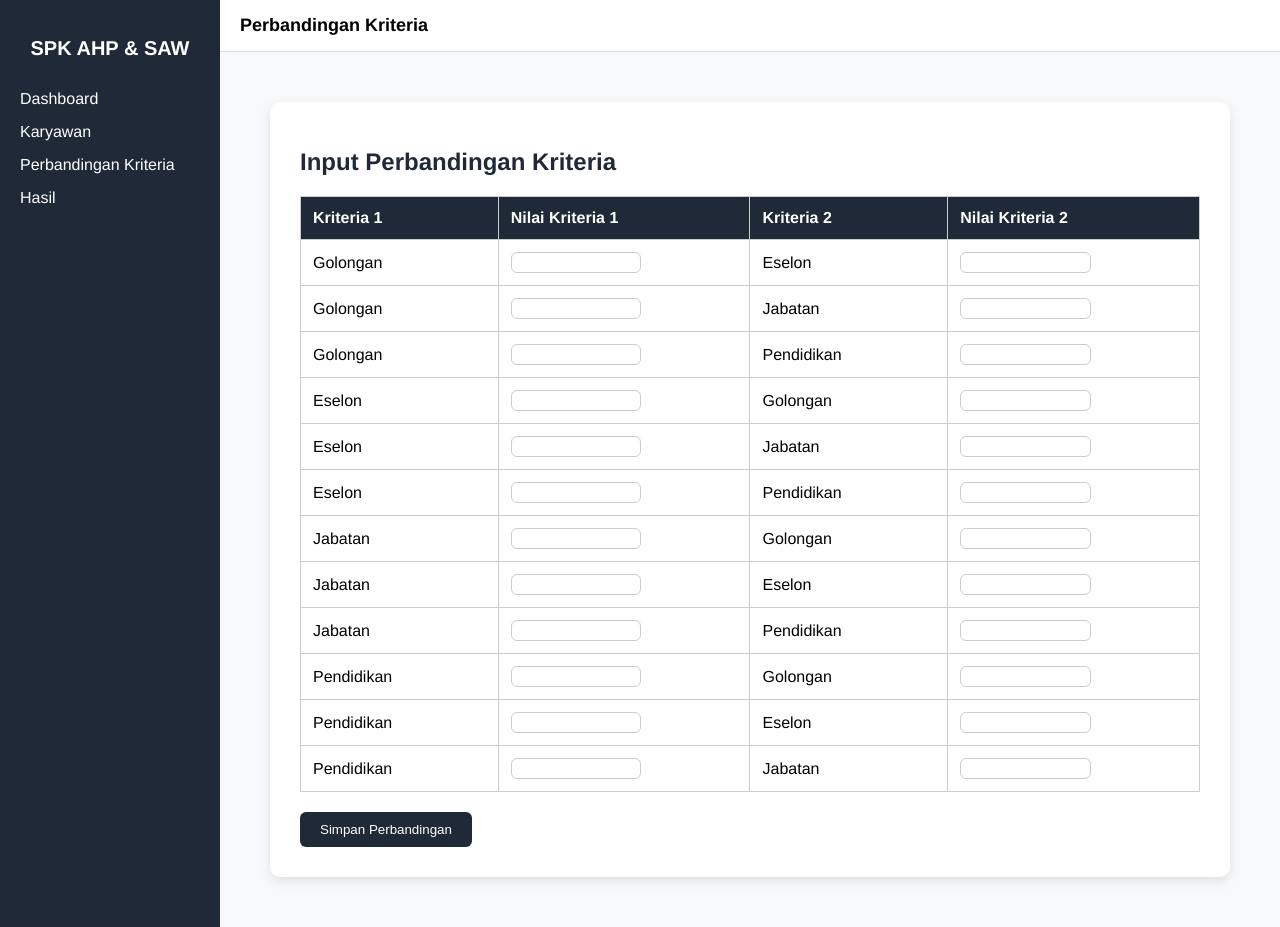
After one commit to naufal-alwi-p/spk-ahp-saw, a Python web app: template app/interface/templates/perbandingan_kriteria.html in a window 1280 px wide. The commit adds this page. Run offline with Jinja, Linux system fonts and the light colour scheme; the template is opened without the code that fills it, so the values that code supplies are empty.

Commit message:
Revisi dan menambah halaman sesuai diskusi kemarin

```diff
--- a/app/static/css/style.css
+++ b/app/interface/static/css/style.css
@@ -1,7 +1,7 @@
 /* Reset Layout */
 body {
     margin: 0;
-    font-family: Arial, sans-serif;
+    font-family: Helvetica, serif;
     display: flex;
     height: 100vh;
 }
@@ -60,7 +60,7 @@ body {
     background-color: #ffffff;
     padding: 15px 20px;
     font-size: 18px;
-    border-bottom: 1px solid #ddd;
+    border-bottom: 1px solid #dddddd;
 }
 
 .navbar-title {
@@ -116,20 +116,6 @@ body {
     font-size: 16px;
 }
 
-form#form-karyawan {
-    display: flex;
-    flex-wrap: wrap;
-    gap: 10px;
-    margin-bottom: 30px;
-}
-
-form#form-karyawan input {
-    padding: 10px;
-    border: 1px solid #ccc;
-    border-radius: 6px;
-    flex: 1 1 30%;
-}
-
 form#form-karyawan button {
     padding: 10px 20px;
     background-color: #1f2937;
@@ -139,6 +125,92 @@ form#form-karyawan button {
     cursor: pointer;
 }
 
+form#form-skor button {
+    width: fit-content;
+    padding: 10px 20px;
+    background-color: #1f2937;
+    color: white;
+    border: none;
+    border-radius: 6px;
+    cursor: pointer;
+}
+
+form#form-skor button:hover {
+    background-color: #374151;
+}
+
+form#form-perbandingan button{
+    padding: 10px 20px;
+    background-color: #1f2937;
+    color: white;
+    border: none;
+    border-radius: 6px;
+    cursor: pointer;
+}
+
+form#form-karyawan {
+    display: flex;
+    flex-direction: column;
+    gap: 15px;
+    max-width: 500px;
+    margin-top: 20px;
+}
+
+form#form-karyawan input,
+form#form-karyawan select {
+    padding: 10px;
+    border: 1px solid #ccc;
+    border-radius: 6px;
+    font-size: 14px;
+}
+
 form#form-karyawan button:hover {
     background-color: #374151;
 }
+
+/* Gaya untuk kolom Pendidikan dengan tombol */
+.education-cell {
+    display: flex;
+    align-items: center;
+    justify-content: space-between;
+}
+
+.education-text {
+    flex-grow: 1;
+}
+
+/* Gaya tombol dari input pengguna */
+a.button-edit {
+    padding: 6px 12px;
+    background-color: #25eb2f;
+    color: white;
+    text-decoration: none;
+    border-radius: 6px;
+    font-size: 12px;
+    margin-right: 5px;
+}
+
+a.button-edit:hover {
+    background-color: #25eb2f;
+}
+
+a.button-hapus {
+    padding: 6px 12px;
+    background-color: #dc2626;
+    color: white;
+    text-decoration: none;
+    border-radius: 6px;
+    font-size: 12px;
+    margin-right: 5px;
+}
+
+a.button-hapus:hover {
+    background-color: #b91c1c;
+}
+
+form#form-perbandingan input[type="number"] {
+    width: 55%;
+    padding: 2px;
+    border: 1px solid #ccc;
+    border-radius: 6px;
+}
--- /dev/null
+++ b/app/interface/templates/perbandingan_kriteria.html
@@ -0,0 +1,120 @@
+<!DOCTYPE html>
+<html lang="id">
+<head>
+    <meta charset="UTF-8">
+    <title>Perbandingan Kriteria</title>
+    <link rel="stylesheet" href="/interface/static/css/style.css">
+</head>
+<body>
+
+    <!-- Sidebar -->
+    <div class="sidebar">
+        <h2>SPK AHP & SAW</h2>
+        <ul>
+            <li><a href="/interface/templates/dashboard.html">Dashboard</a></li>
+            <li><a href="/interface/templates/karyawan.html">Karyawan</a></li>
+            <li><a href="/interface/templates/perbandingan_kriteria.html">Perbandingan Kriteria</a></li>
+            <li><a href="/interface/templates/hasil.html">Hasil</a></li>
+        </ul>
+    </div>
+
+    <!-- Konten Utama -->
+    <div class="main-content">
+        <div class="navbar">
+            <div class="navbar-title">Perbandingan Kriteria</div>
+        </div>
+
+        <div class="container">
+            <h1>Input Perbandingan Kriteria</h1>
+            <form id="form-perbandingan">
+                <table class="table-kriteria">
+                    <thead>
+                        <tr>
+                            <th>Kriteria 1</th>
+                            <th>Nilai Kriteria 1</th>
+                            <th>Kriteria 2</th>
+                            <th>Nilai Kriteria 2</th>
+                        </tr>
+                    </thead>
+                    <tbody>
+                        <tr>
+                            <td>Golongan</td>
+                            <td><input type="number" name="nilai_golongan_eselon" min="1" max="9" required></td>
+                            <td>Eselon</td>
+                            <td><input type="number" name="nilai_eselon_golongan" min="1" max="9" required></td>
+                        </tr>
+                        <tr>
+                            <td>Golongan</td>
+                            <td><input type="number" name="nilai_golongan_jabatan" min="1" max="9" required></td>
+                            <td>Jabatan</td>
+                            <td><input type="number" name="nilai_jabatan_golongan" min="1" max="9" required></td>
+                        </tr>
+                        <tr>
+                            <td>Golongan</td>
+                            <td><input type="number" name="nilai_golongan_pendidikan" min="1" max="9" required></td>
+                            <td>Pendidikan</td>
+                            <td><input type="number" name="nilai_pendidikan_golongan" min="1" max="9" required></td>
+                        </tr>
+                        <tr>
+                            <td>Eselon</td>
+                            <td><input type="number" name="nilai_eselon_jabatan" min="1" max="9" required></td>
+                            <td>Golongan</td>
+                            <td><input type="number" name="nilai_jabatan_eselon" min="1" max="9" required></td>
+                        </tr>
+                        <tr>
+                            <td>Eselon</td>
+                            <td><input type="number" name="nilai_eselon_pendidikan" min="1" max="9" required></td>
+                            <td>Jabatan</td>
+                            <td><input type="number" name="nilai_pendidikan_eselon" min="1" max="9" required></td>
+                        </tr>
+                        <tr>
+                            <td>Eselon</td>
+                            <td><input type="number" name="nilai_eselon_pendidikan" min="1" max="9" required></td>
+                            <td>Pendidikan</td>
+                            <td><input type="number" name="nilai_pendidikan_eselon" min="1" max="9" required></td>
+                        </tr>
+                        <tr>
+                            <td>Jabatan</td>
+                            <td><input type="number" name="nilai_jabatan_pendidikan" min="1" max="9" required></td>
+                            <td>Golongan</td>
+                            <td><input type="number" name="nilai_pendidikan_jabatan" min="1" max="9" required></td>
+                        </tr>
+                        <tr>
+                            <td>Jabatan</td>
+                            <td><input type="number" name="nilai_jabatan_pendidikan" min="1" max="9" required></td>
+                            <td>Eselon</td>
+                            <td><input type="number" name="nilai_pendidikan_jabatan" min="1" max="9" required></td>
+                        </tr>
+                        <tr>
+                            <td>Jabatan</td>
+                            <td><input type="number" name="nilai_jabatan_pendidikan" min="1" max="9" required></td>
+                            <td>Pendidikan</td>
+                            <td><input type="number" name="nilai_pendidikan_jabatan" min="1" max="9" required></td>
+                        </tr>
+                        <tr>
+                            <td>Pendidikan</td>
+                            <td><input type="number" name="nilai_jabatan_pendidikan" min="1" max="9" required></td>
+                            <td>Golongan</td>
+                            <td><input type="number" name="nilai_pendidikan_jabatan" min="1" max="9" required></td>
+                        </tr>
+                        <tr>
+                            <td>Pendidikan</td>
+                            <td><input type="number" name="nilai_jabatan_pendidikan" min="1" max="9" required></td>
+                            <td>Eselon</td>
+                            <td><input type="number" name="nilai_pendidikan_jabatan" min="1" max="9" required></td>
+                        </tr>
+                        <tr>
+                            <td>Pendidikan</td>
+                            <td><input type="number" name="nilai_jabatan_pendidikan" min="1" max="9" required></td>
+                            <td>Jabatan</td>
+                            <td><input type="number" name="nilai_pendidikan_jabatan" min="1" max="9" required></td>
+                        </tr>
+                    </tbody>
+                </table>
+                <button type="submit" style="margin-top: 20px;">Simpan Perbandingan</button>
+            </form>
+        </div>
+    </div>
+
+</body>
+</html>
```
Also changed, not shown: app/interface/templates/dashboard.html (renamed from app/templates/dashboard.html, +6 -8 lines), app/interface/templates/edit_karyawan.html (added, +76 -0 lines), app/interface/templates/hasil.html (added, +49 -0 lines), app/interface/templates/karyawan.html (added, +86 -0 lines), app/interface/templates/tambah_karyawan.html (added, +88 -0 lines), app/templates/karyawan.html (deleted, +0 -42 lines), app/templates/kriteria.html (deleted, +0 -49 lines), app/templates/opsi_kriteria.html (deleted, +0 -21 lines), app/templates/perbandingan_kriteria.html (deleted, +0 -27 lines), app/templates/skor_karyawan.html (deleted, +0 -27 lines), app/interface/static/images/images.png (renamed from app/static/images/images.png).
